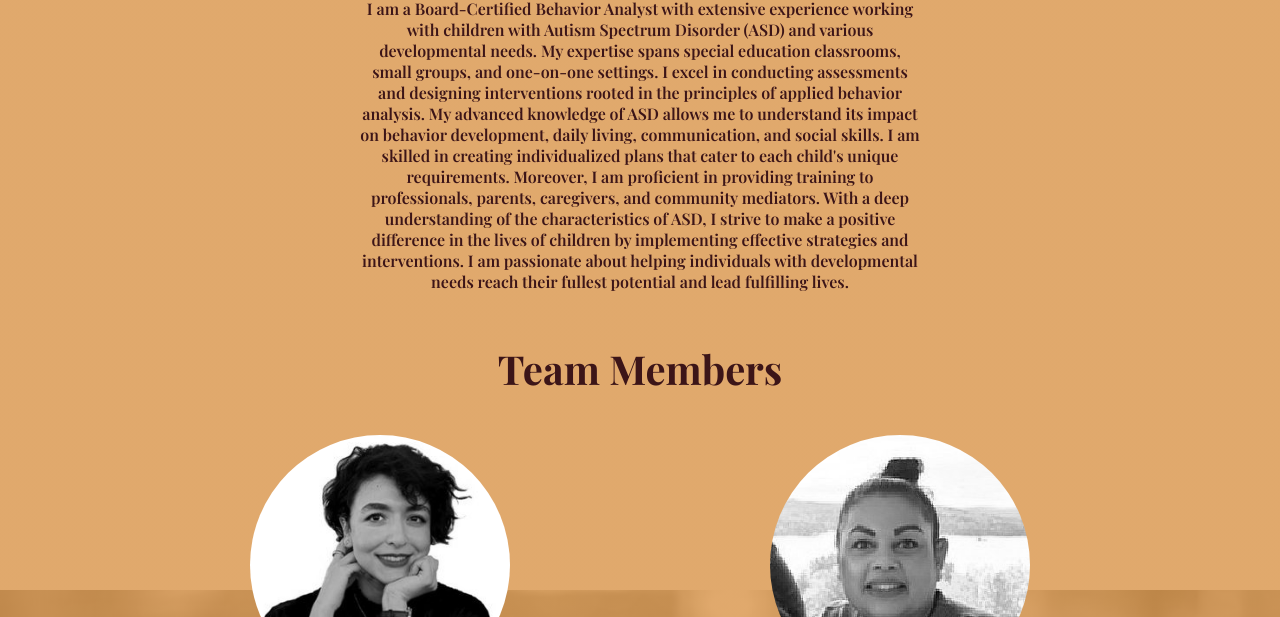
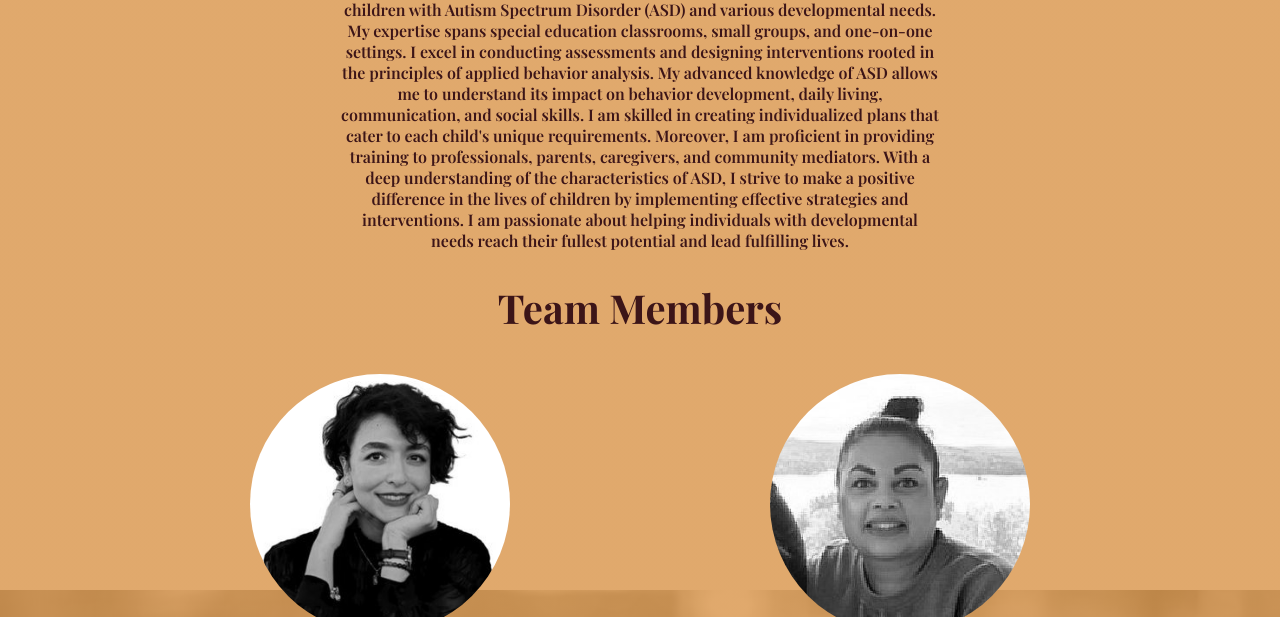
Before and after one commit to areeja132000/autism_website, a plain HTML site: page about_us.html in a window 1280 px wide. Shown: the part 635-1252 px from the top of the page. Drawn offline with nearby package versions, Linux system fonts and the light colour scheme; a web font is replaced by a local one.

Commit message:
One fix, one comment
One fix, one comment

```diff
--- a/style.css
+++ b/style.css
@@ -49,6 +49,7 @@ nav {
 
 nav img {
   width: 120px;
+  /*Height is around 50px*/
 }
 
 .nav-links {
@@ -308,7 +309,7 @@ form button {
 
 .supervisor {
   margin: 20px;
-  padding: 0px 300px 30px 300px;
+  margin: 0px 300px 30px 300px;
 }
 
 .supervisor .supervisor_img {
```
